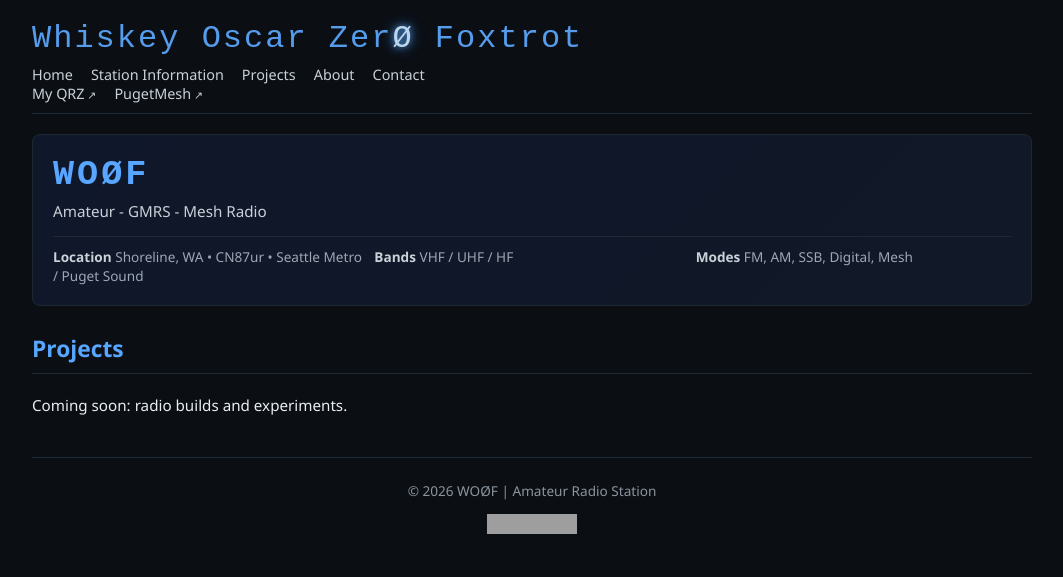
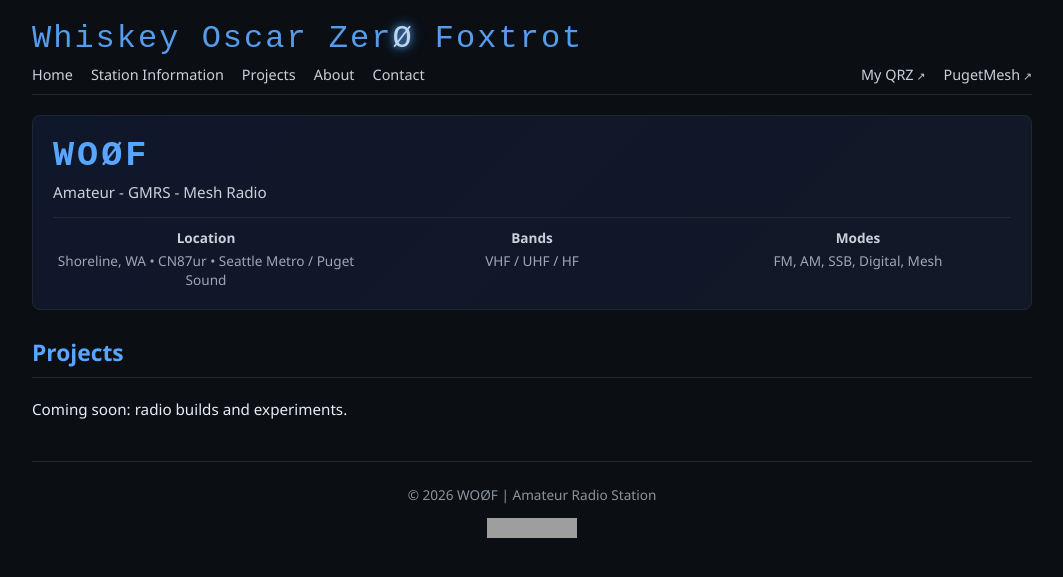
Before and after one commit to Lymitliss/Lymitliss.github.io, a Jekyll site: the page built from projects.md, in a window 1280 px wide. Shown: the top 577 px of the page, without its empty margins (108-1171 px from the left). Built offline with Jekyll 4.4.1, drawn with Linux system fonts in a browser that asks for light colours; grey boxes are pictures that could not be loaded.

Commit message:
Update style.css

```diff
--- a/assets/style.css
+++ b/assets/style.css
@@ -16,8 +16,8 @@ body {
 /* NAVBAR */
 .navbar {
   display: flex;
-  flex-direction: column; /* STACK logo + nav */
-  align-items: flex-start; /* LEFT ALIGN BOTH */
+  flex-direction: column;
+  align-items: flex-start;
   border-bottom: 1px solid #1f2933;
   padding-bottom: 10px;
   margin-bottom: 20px;
@@ -29,21 +29,19 @@ body {
   color: #58a6ff;
   letter-spacing: 2px;
   text-decoration: none;
-  margin-bottom: 8px; /* space before nav links */
+  margin-bottom: 8px;
+  transition: color 0.3s ease, text-shadow 0.3s ease;
 }
 
-/* SOFT SIGNAL PULSE */
+/* SIGNAL PULSE */
 .signal-pulse {
   animation: signalPulse 2.4s ease-in-out infinite;
 }
 
 @keyframes signalPulse {
-  0%,
-  100% {
+  0%, 100% {
     color: #58a6ff;
-    text-shadow:
-      0 0 0 rgba(88, 166, 255, 0),
-      0 0 0 rgba(88, 166, 255, 0);
+    text-shadow: none;
     opacity: 0.92;
   }
   50% {
@@ -56,7 +54,7 @@ body {
   }
 }
 
-/* BRIGHT Ø CHARACTER */
+/* BRIGHT Ø */
 .callsign-zero {
   color: #cfe8ff;
   text-shadow:
@@ -65,10 +63,19 @@ body {
     0 0 22px rgba(88, 166, 255, 0.25);
 }
 
+/* NAV ROW SPLIT */
+.nav-row {
+  width: 100%;
+  display: flex;
+  justify-content: space-between;
+  align-items: center;
+}
+
+/* NAV LINKS */
 .nav-links {
   display: flex;
   flex-wrap: wrap;
-  gap: 18px; /* EVEN SPACING (fixes alignment issue) */
+  gap: 18px;
 }
 
 .nav-links a {
@@ -80,6 +87,15 @@ body {
 
 .nav-links a:hover {
   color: #58a6ff;
+}
+
+/* LEFT / RIGHT GROUPS */
+.nav-left {
+  justify-content: flex-start;
+}
+
+.nav-right {
+  justify-content: flex-end;
 }
 
 .nav-links a[target="_blank"]::after {
@@ -110,19 +126,26 @@ body {
   color: #c9d1d9;
 }
 
+/* STATION INFO (EQUAL SPACING) */
 .station-info {
   margin-top: 12px;
   padding-top: 10px;
   border-top: 1px solid #1f2933;
   display: grid;
-  grid-template-columns: repeat(auto-fit, minmax(180px, 1fr));
-  gap: 6px;
+  grid-template-columns: repeat(3, 1fr);
+  gap: 20px;
   font-size: 0.85rem;
   color: #9da7b3;
 }
 
+.station-info div {
+  text-align: center;
+}
+
 .station-info strong {
   color: #c9d1d9;
+  display: block;
+  margin-bottom: 4px;
 }
 
 /* CONTENT */
@@ -191,6 +214,7 @@ h3 {
   margin-bottom: 8px;
 }
 
+/* BAND LIST */
 .band-list {
   display: grid;
   gap: 8px;
@@ -212,6 +236,7 @@ h3 {
   font-size: 0.88rem;
 }
 
+/* BAND STATUS */
 .band-status-list {
   margin-top: 12px;
   display: grid;
@@ -242,20 +267,9 @@ h3 {
   text-transform: uppercase;
 }
 
-.band-good {
-  background: #238636;
-  color: #fff;
-}
-
-.band-fair {
-  background: #9e6a03;
-  color: #fff;
-}
-
-.band-poor {
-  background: #da3633;
-  color: #fff;
-}
+.band-good { background: #238636; color: #fff; }
+.band-fair { background: #9e6a03; color: #fff; }
+.band-poor { background: #da3633; color: #fff; }
 
 /* STATION PAGE */
 .station-card {
@@ -280,3 +294,36 @@ footer {
 .counter {
   margin-top: 10px;
 }
+
+/* MOBILE */
+@media (max-width: 700px) {
+  .logo {
+    font-size: 1.7rem;
+  }
+
+  .hero-title {
+    font-size: 1.8rem;
+  }
+
+  .nav-links {
+    flex-wrap: wrap;
+  }
+
+  .station-info {
+    grid-template-columns: 1fr;
+    text-align: left;
+  }
+
+  .station-info div {
+    text-align: left;
+  }
+
+  .band-list div {
+    flex-direction: column;
+    align-items: flex-start;
+  }
+
+  .band-list span {
+    text-align: left;
+  }
+}
```
